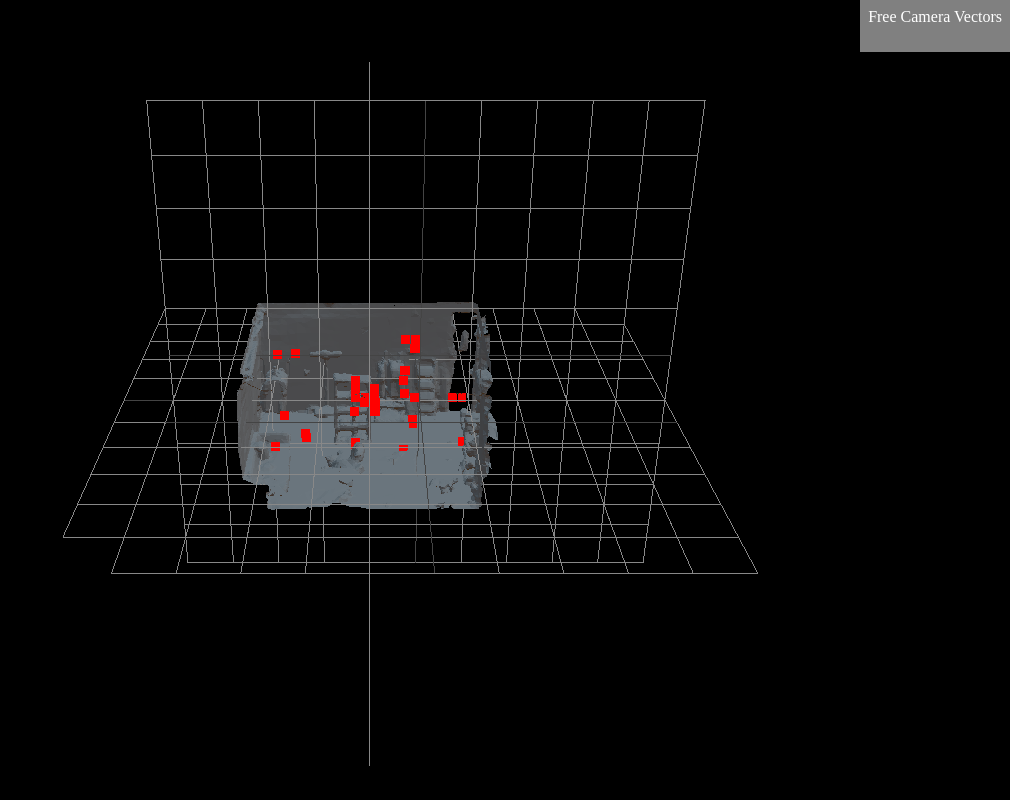
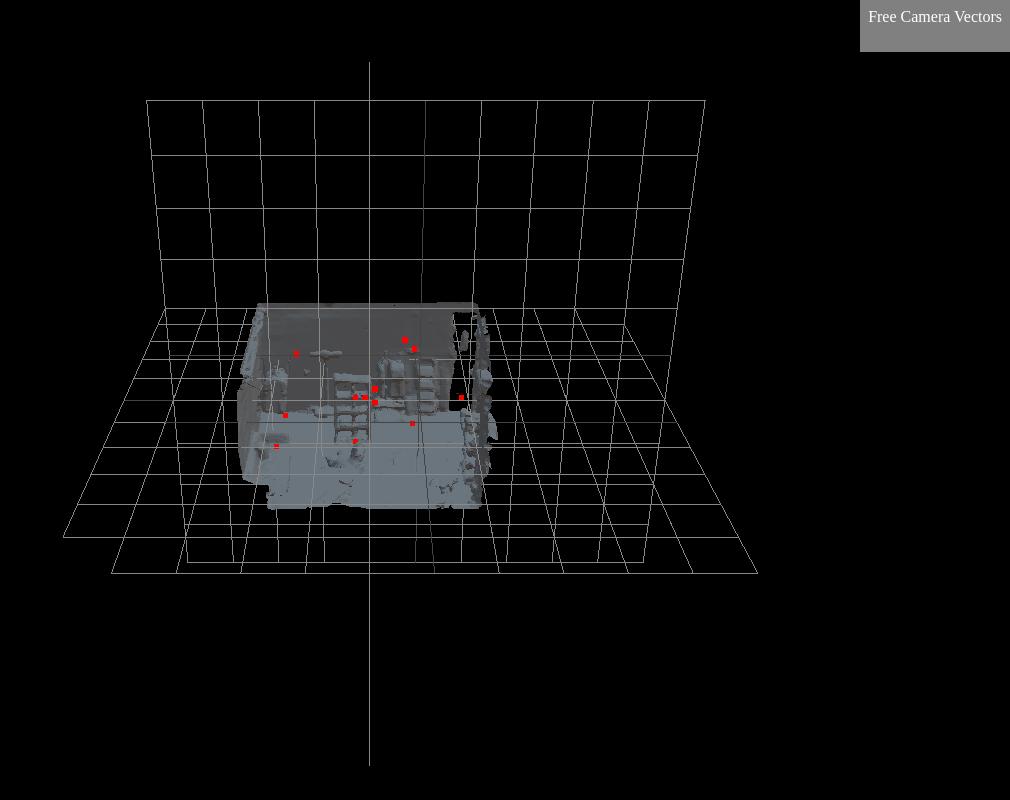
Before and after one commit to MIT-MediaLab/mit-medialab.github.io, a plain HTML site: page projects/trackbot/index.html in a window 1280 px wide. Shown: the whole page, without its empty margins (270-1280 px from the left). Drawn offline with nearby package versions, Linux system fonts and the light colour scheme; animation ran at ten frames a second.

Commit message:
update 20

```diff
--- a/projects/trackbot/index.html
+++ b/projects/trackbot/index.html
@@ -366,13 +366,13 @@ function main() {
 2.2, 2.0000000000000004, 1.5999999999999999,
     ]);
     // create new instance of BufferAttribute with Float3sArray and set as 'position'
-    pointGeometry.setAttribute('position', new THREE.BufferAttribute( data, 3 ));
+    pointGeometry.setAttribute('position', new THREE.BufferAttribute( data.slice(0, 60), 3));
     // can now call methods like translate, center, rotateX, ect
     pointGeometry.center();
     //-------- ----------
     // POINTS
     //-------- ----------
-    const geoPoints = new THREE.Points(pointGeometry, new THREE.PointsMaterial({size: 0.5, color:0xff0000  }));
+    const geoPoints = new THREE.Points(pointGeometry, new THREE.PointsMaterial({size: 0.3, color:0xff0000  }));
     camera.lookAt(geoPoints.position);
     scene.add(geoPoints);
   }
```
